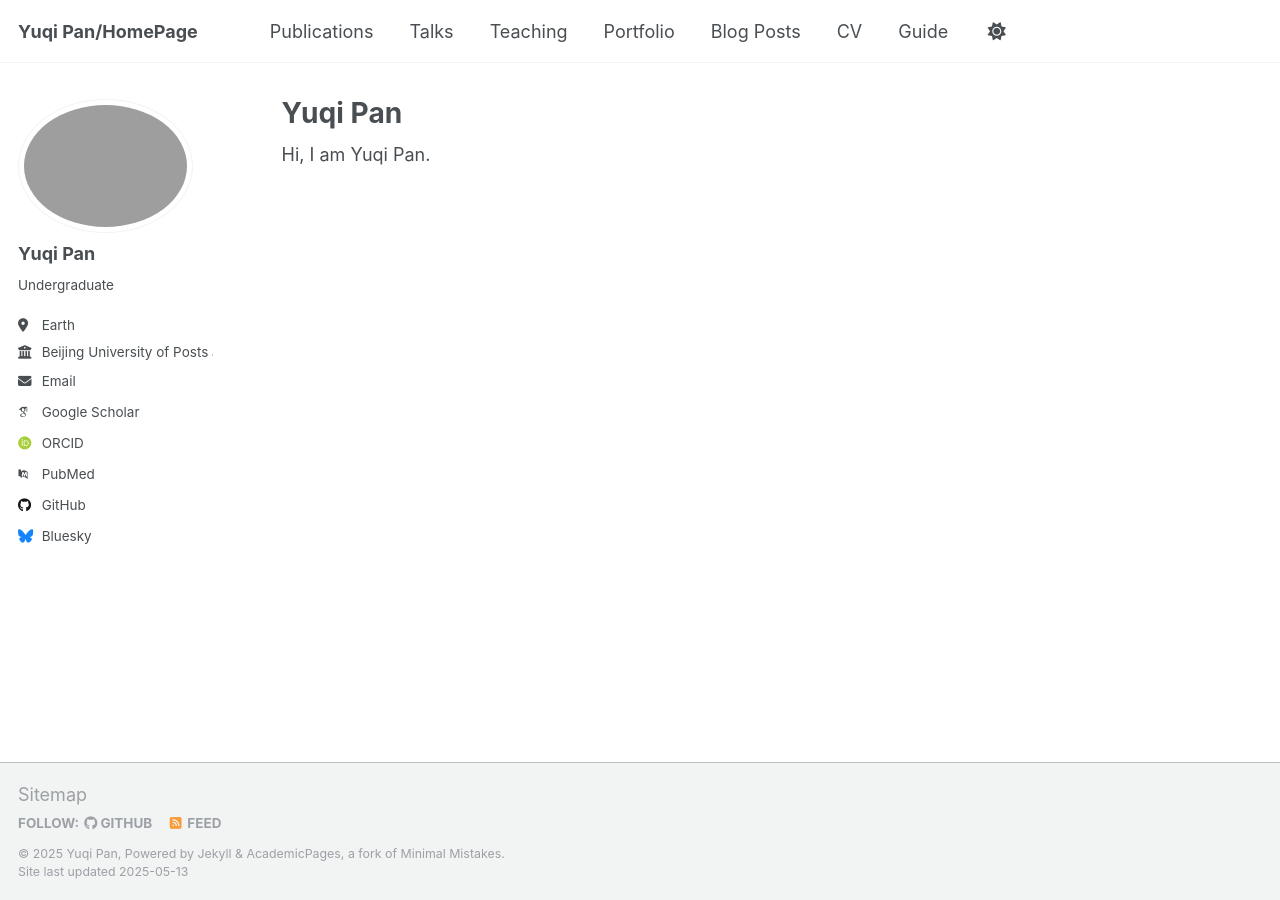
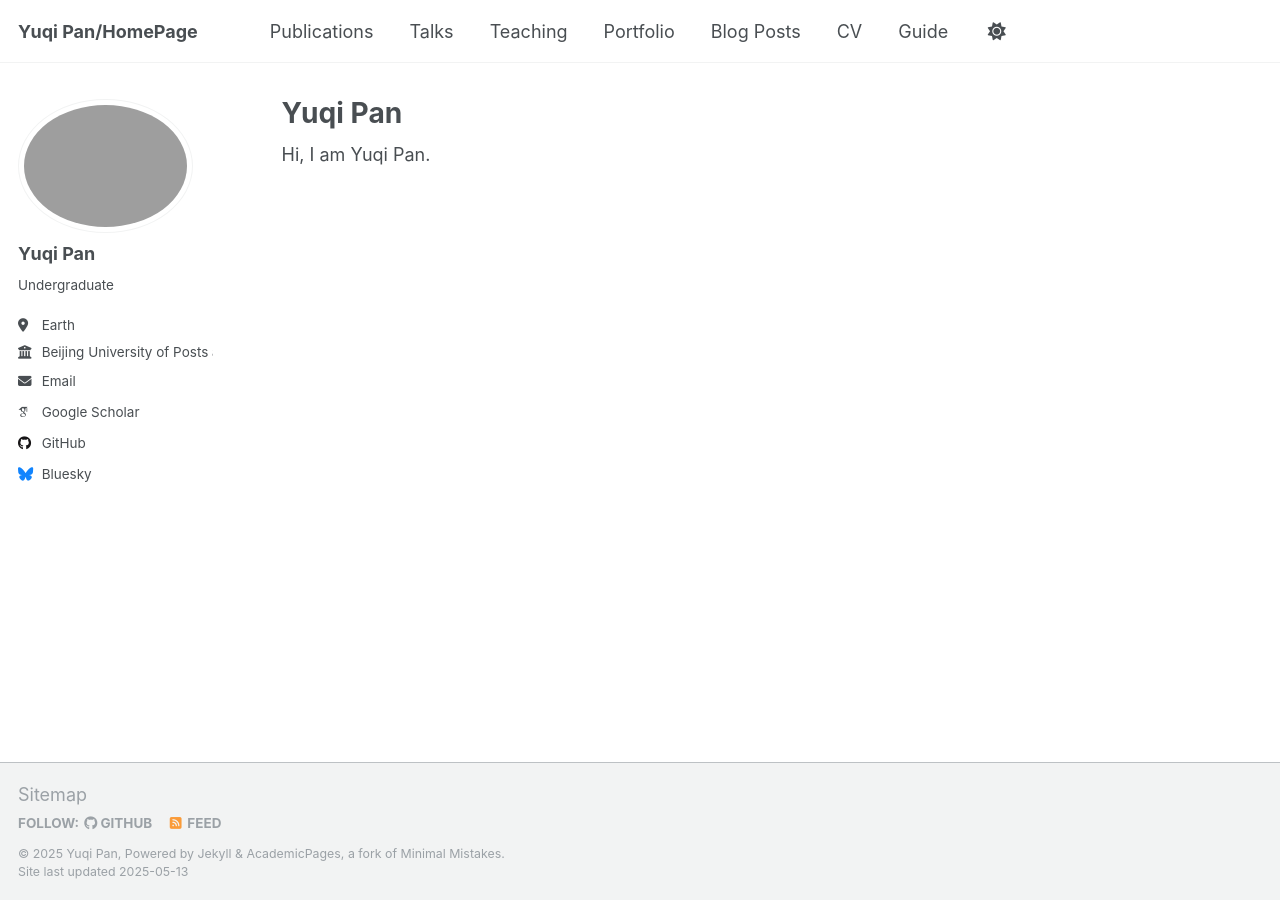
Before and after one commit to kdmessi10/kdmessi10.github.io, a Jekyll site: the page built from _pages/about.md, in a window 1280 px wide. Built offline with Jekyll 4.4.1, drawn with Linux system fonts in a browser that asks for light colours; some web fonts are replaced.

Commit message:
Update _config.yml

```diff
--- a/_config.yml
+++ b/_config.yml
@@ -36,9 +36,9 @@ author:
   arxiv            : # URL - Update with the correct link to your profile
   googlescholar    : "https://scholar.google.com/citations?user=49Zm4JkAAAAJ&hl=zh-CN"
   impactstory      : # URL
-  orcid            : "http://orcid.org/yourorcidurl"
+  # orcid            : "http://orcid.org/yourorcidurl"
   semantic         : # URL
-  pubmed           : "https://www.ncbi.nlm.nih.gov/pubmed/?term=john+snow"
+  # pubmed           : "https://www.ncbi.nlm.nih.gov/pubmed/?term=john+snow"
   researchgate     : # URL
   scopus           : # URL
 
```
